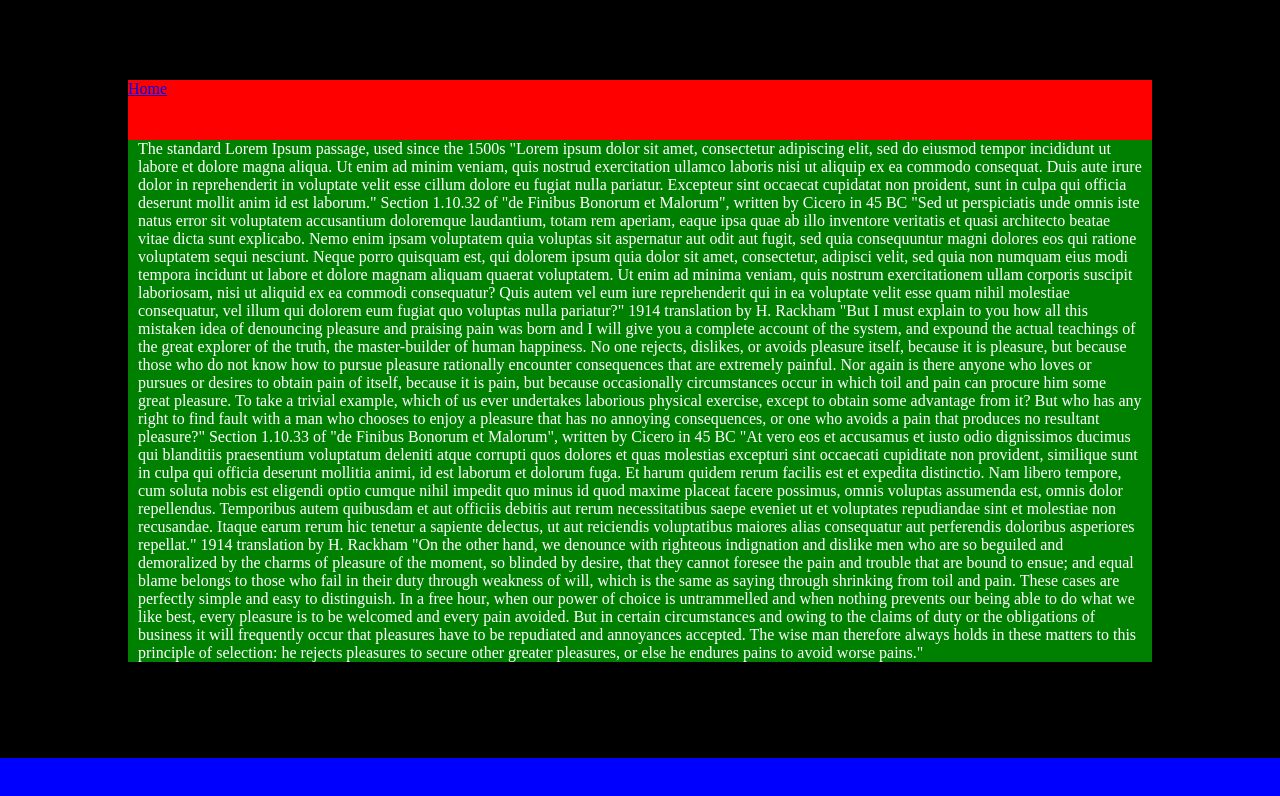
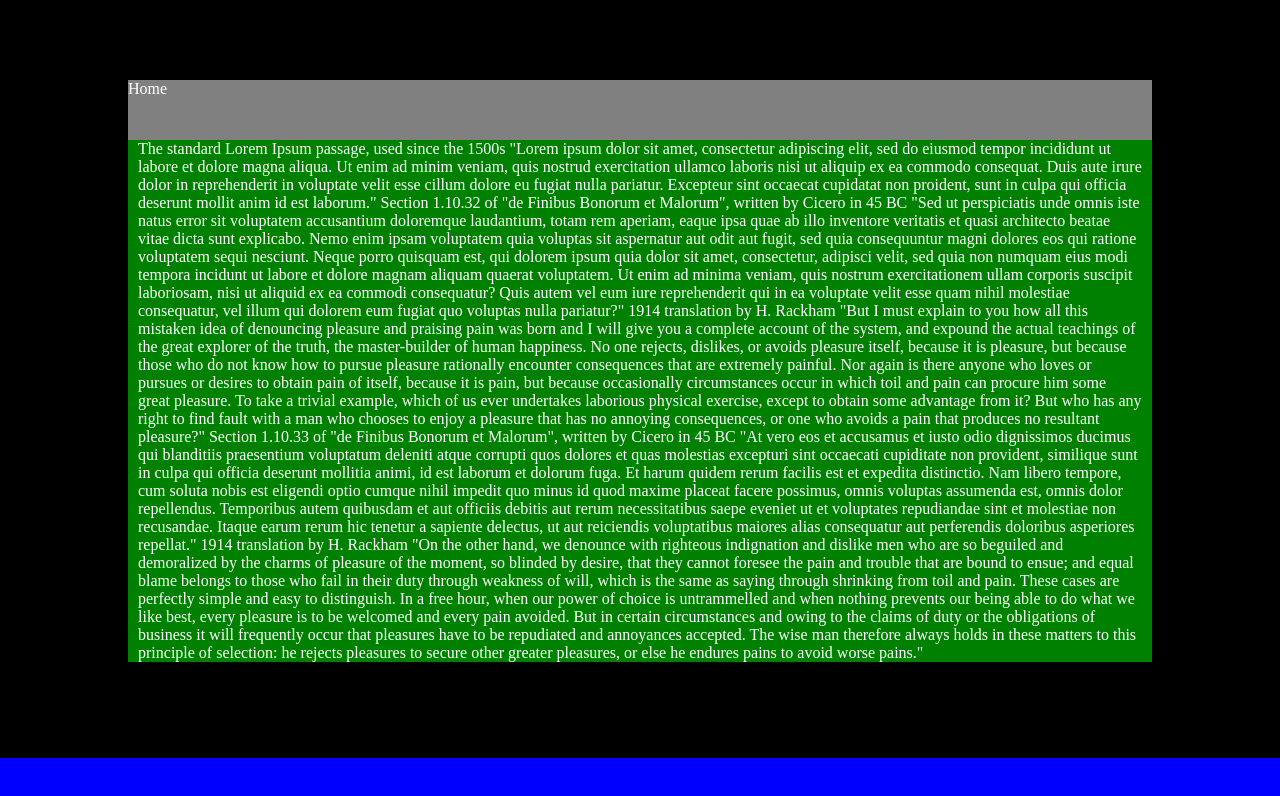
Before and after one commit to Nickprovs/showcase, a Next.js app: page / in a window 1280 px wide. Shown: the top 796 px of the page. Built offline with nearby package versions, Linux system fonts and the light colour scheme.

Commit message:
fixed a typo and styled header to appear/disappear inverse to the sidebar

```diff
--- a/components/header.js
+++ b/components/header.js
@@ -1,17 +1,10 @@
 import Link from "next/link";
 import header from "../styles/header.module.css";
-
-const linkStyle = {
-  margin: 0,
-  padding: 0
-};
 
 export default function Header() {
   return (
     <div className={header.header}>
-      <Link href="/">
-        <a style={linkStyle}>Home</a>
-      </Link>
+      <label>Home</label>
     </div>
   );
 }
--- a/components/layout.js
+++ b/components/layout.js
@@ -30,8 +30,9 @@ export default function Layout(props) {
     <Theme variables={Theme.Dark}>
       <div style={containerStyle}>
         <div style={layoutStyle}>
+          <Header />
+
           <Sidebar />
-          <Header />
           <div style={contentStyle}>{props.children}</div>
         </div>
       </div>
--- a/styles/header.module.css
+++ b/styles/header.module.css
@@ -1,5 +1,13 @@
-.header {
-  background-color: red;
-  vertical-align: bottom;
-  height: 60px;
+@media screen and (min-width: 950px) {
+  .header {
+    display: block;
+    background-color: grey;
+    height: 60px;
+  }
 }
+
+@media screen and (min-width: 0px) and (max-width: 949px) {
+  .header {
+    display: none !important;
+  }
+}
--- a/styles/sidebar.module.css
+++ b/styles/sidebar.module.css
@@ -4,7 +4,7 @@
   }
 }
 
-@media screen and (min-width: 0px) and (max-width: 950) {
+@media screen and (min-width: 0px) and (max-width: 950px) {
   .container {
     display: block;
   }
```
